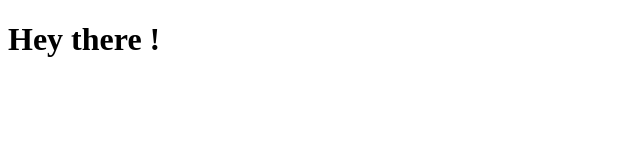
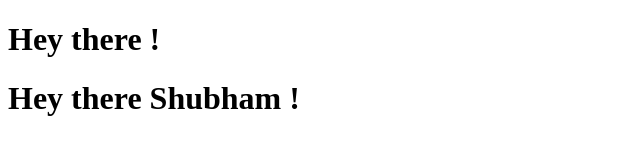
Before and after one commit to Sankett76/Example, a plain HTML site: page index.html in a window 1280 px wide. Shown: the whole page, without its empty margins (0-640 px from the left). Drawn offline with Linux system fonts and the light colour scheme.

Commit message:
Second change

```diff
--- a/index.html
+++ b/index.html
@@ -8,5 +8,6 @@
 </head>
 <body>
     <h1>Hey there !</h1>
+    <h1>Hey there Shubham !</h1>
 </body>
 </html>
```
